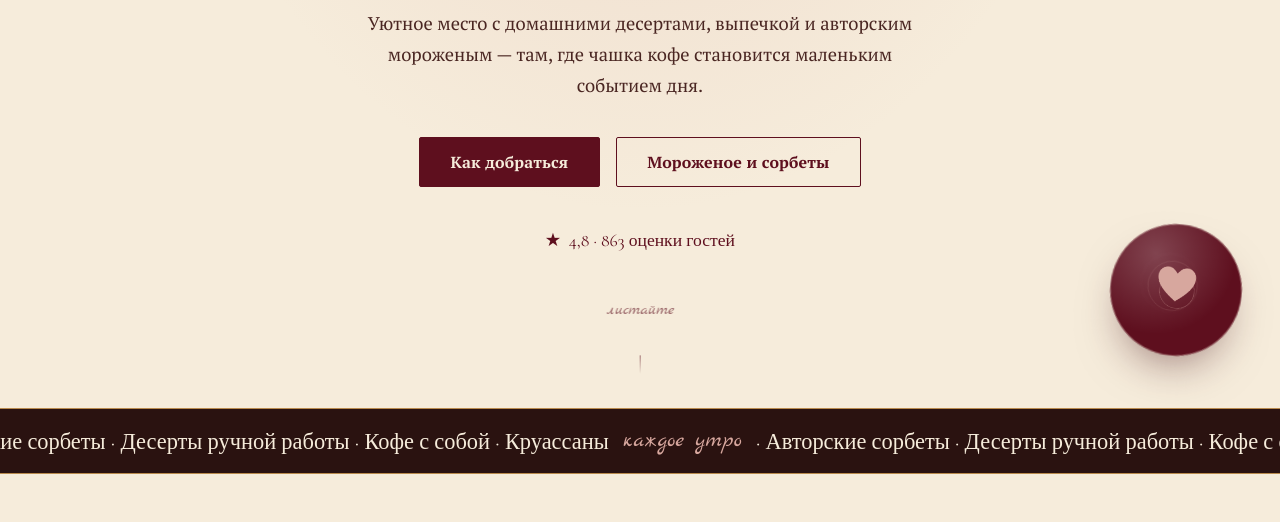
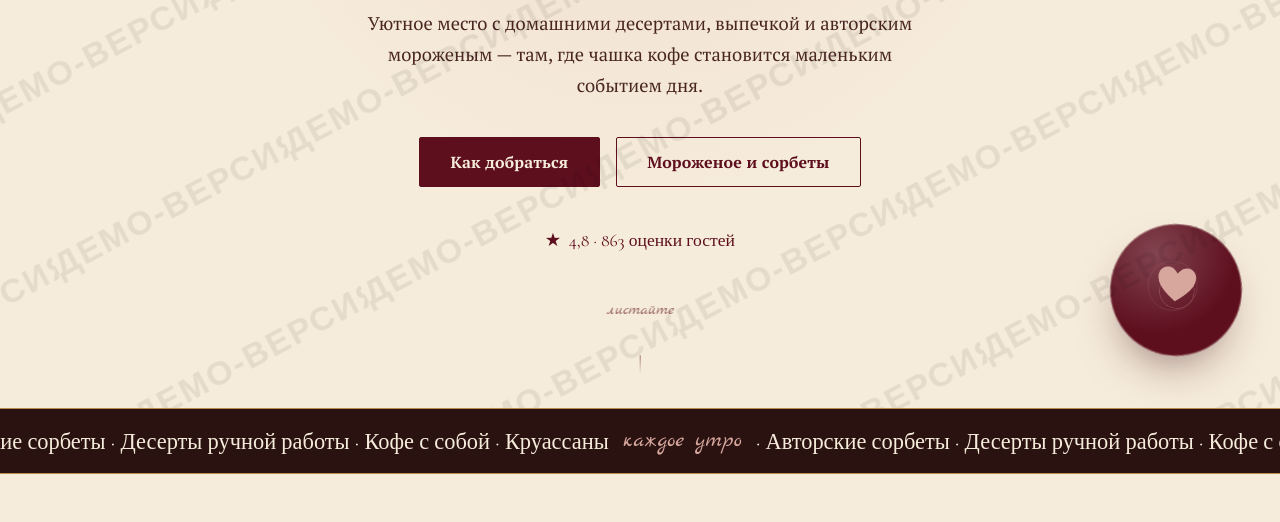
Before and after one commit to JeanRomeo-Flow/velvet-parallax-otter, a plain HTML site: page index.html in a window 1280 px wide. Shown: the part 392-914 px from the top of the page. Drawn offline with nearby package versions, Linux system fonts and the light colour scheme.

Commit message:
Add fixed diagonal ДЕМО-ВЕРСИЯ watermark

```diff
--- a/index.html
+++ b/index.html
@@ -864,5 +864,14 @@ footer .script{color:var(--rose);font-size:1.3rem}
   }
 })();
 </script>
+
+<svg aria-hidden="true" xmlns="http://www.w3.org/2000/svg" style="position:fixed;inset:0;width:100vw;height:100vh;z-index:999;pointer-events:none;color:#000;opacity:.07">
+  <defs>
+    <pattern id="wm-demo" width="260" height="170" patternUnits="userSpaceOnUse" patternTransform="rotate(-28)">
+      <text x="0" y="110" font-family="Arial,sans-serif" font-weight="800" font-size="34" letter-spacing="2" fill="currentColor">ДЕМО-ВЕРСИЯ</text>
+    </pattern>
+  </defs>
+  <rect width="100%" height="100%" fill="url(#wm-demo)"/>
+</svg>
 </body>
 </html>
```
